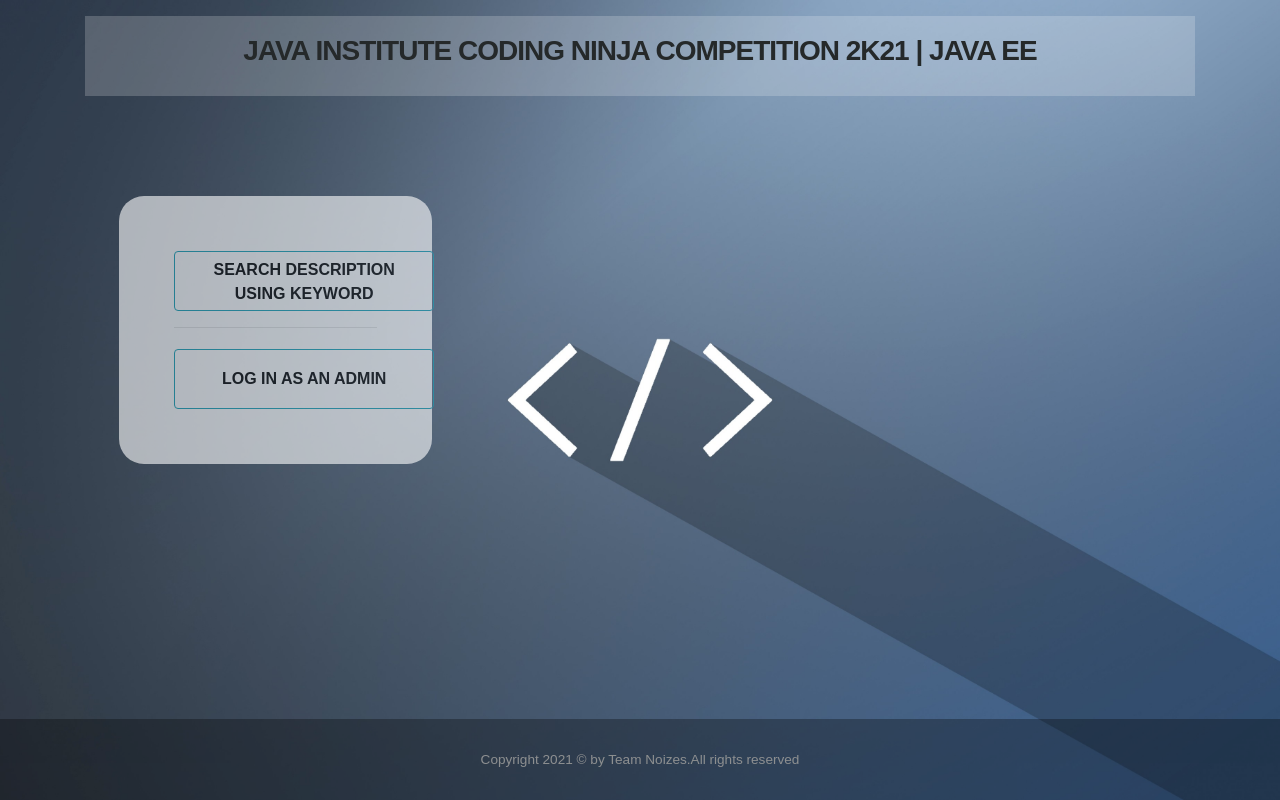
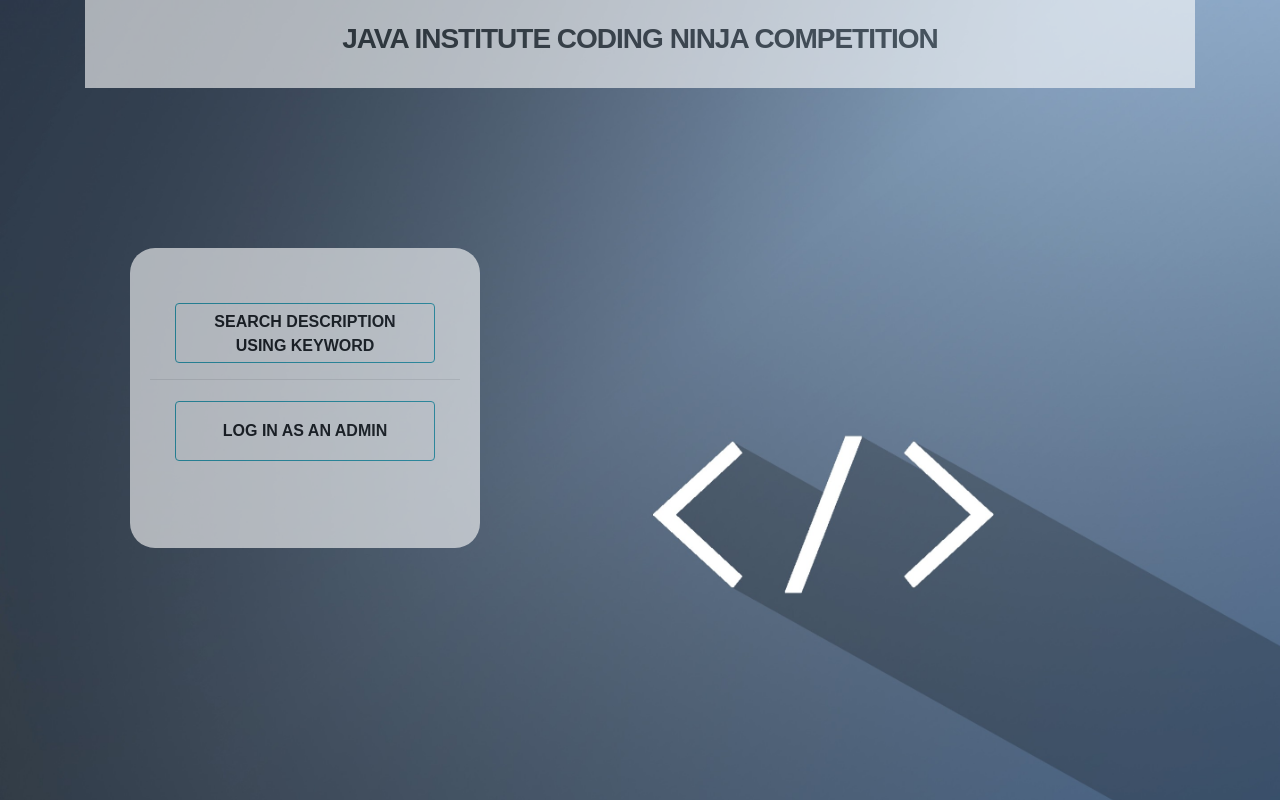
Before and after one commit to Ravinath-lab/noizies-final, a plain HTML site: page index.html in a window 1280 px wide. Shown: the top 800 px of the page. Drawn offline with nearby package versions, Linux system fonts and the light colour scheme.

Commit message:
Update index.html

```diff
--- a/index.html
+++ b/index.html
@@ -6,53 +6,82 @@
     <meta name="viewport" content="width=device-width, initial-scale=1.0">
     <link rel="stylesheet" href="https://stackpath.bootstrapcdn.com/bootstrap/4.5.2/css/bootstrap.min.css"
     type="text/css" />
+
     <link href="css/style.css" rel="stylesheet">
 
+
 </head>
+<body class="bg-light" style="height: 100%; background-image: url('web3.jpg');background-repeat: no-repeat;background-size: cover;">
+    <header>
 
-<body class="bg-light" style="background-image: url('web3.jpg'); padding:0;margin: 0; background-repeat: no-repeat;background-size: cover; background-attachment: fixed; background-position: center; -webkit-background-size: cover; -moz-background-size: cover;">
-    <div class="container-fluid">
-            <div class="container">
-                <div class="pt-3 pb-3 mt-3" style="background-color: rgba(255,255,255,.2)">
-                    <div class="text-center">
-                        <h2 style="text-transform: uppercase;">Java Institute Coding Ninja Competition 2K21  |  Java EE</h2>
+    <div class="card-section">
+        <div class="container">
+            <div class="card-block bg-white mb-0" style="opacity: 0.6; padding-bottom: 20px;">
+                <div class="row">
+                    <div class="col-xl-12 col-lg-12 col-md-12 col-sm-12 col-12">
+                        <!-- section-title -->
+                        <div class="section-title mb-0 text-center">
+                            <h2 style="text-transform: uppercase;">Java Institute Coding Ninja Competition</h2>
+
+                        </div>
+                        <!-- /.section-title -->
                     </div>
                 </div>
             </div>
+
+        </div>
     </div>
-    <div style="margin-top: 100px" class="container-fluid d-flex">
+    </header>
+    <div style="height: 100vh;position: relative;">
 
-        <div class="col col-sm-1"></div>
-        <div class="col col-sm-3" style="
+            <div style="
+            overflow: auto;
+            position: absolute;
+            top: 0; left: 0; bottom: 0; right: 0;
             border-radius: 25px;
-            padding: 55px;
+            padding: 55px 20px;
             opacity: 0.6;
-            background-color: white; ">
+            margin:100px auto auto 130px;background-color: white;
+            width: 350px;
+            height: 300px;">
+               <div class="row">
 
-            <a style="color: black; " href="search.html">
-                <button type="button" style="width: 260px;height: 60px; margin: auto;color: black;font-weight: bold; text-transform: uppercase;" class="btn  btn-outline-info">
-                 Search Description Using Keyword
-                </button>
-            </a>
 
-            <hr style="height: 5px;">
+                       <button type="button" style="width: 260px;height: 60px; margin: auto;color: black;font-weight: bold; text-transform: uppercase;" class="btn  btn-outline-info">
+                        <a style="color: black; " href="search.html">Search Description Using Keyword</a></button>
 
-            <a href="login.html" style="color: black; ">
-                <button type="button" style="width: 260px;height: 60px; margin: auto;color: black;font-weight: bold; text-transform: uppercase;" class="btn  btn-outline-info">
-                Log In As an Admin
-                </button>
-            </a>
+
+               </div>
+
+               <hr style="height: 5px;">
+
+               <div class="row">
+
+
+                       <button type="button" style="width: 260px;height: 60px; margin: auto;color: black;font-weight: bold; text-transform: uppercase;" class="btn  btn-outline-info">
+                        <a href="login.html" style="color: black; ">Log In As an Admin</a></button>
+
+
+            </div>
+
         </div>
     </div>
 
 
-    <footer class="py-4" style="position: absolute; bottom: 0;left: 0; right: 0; margin-top: 20px; background-color: rgba(0,0,0,.3)" >
+    <footer  class="py-4" >
+
         <div class="container text-center">
             <small>Copyright 2021 &copy; by Team Noizes.All rights reserved</small>
             <br />
+
         </div>
+
+
     </footer>
 
+<script src="https://cdn.jsdelivr.net/npm/bootstrap@5.0.0-beta3/dist/js/bootstrap.bundle.min.js"></script>
+<script src="https://code.jquery.com/jquery-3.5.1.js"></script>
+<script src="https://cdn.datatables.net/1.10.24/js/dataTables.bootstrap4.min.js"></script>
 
 </body>
 </html>
```
